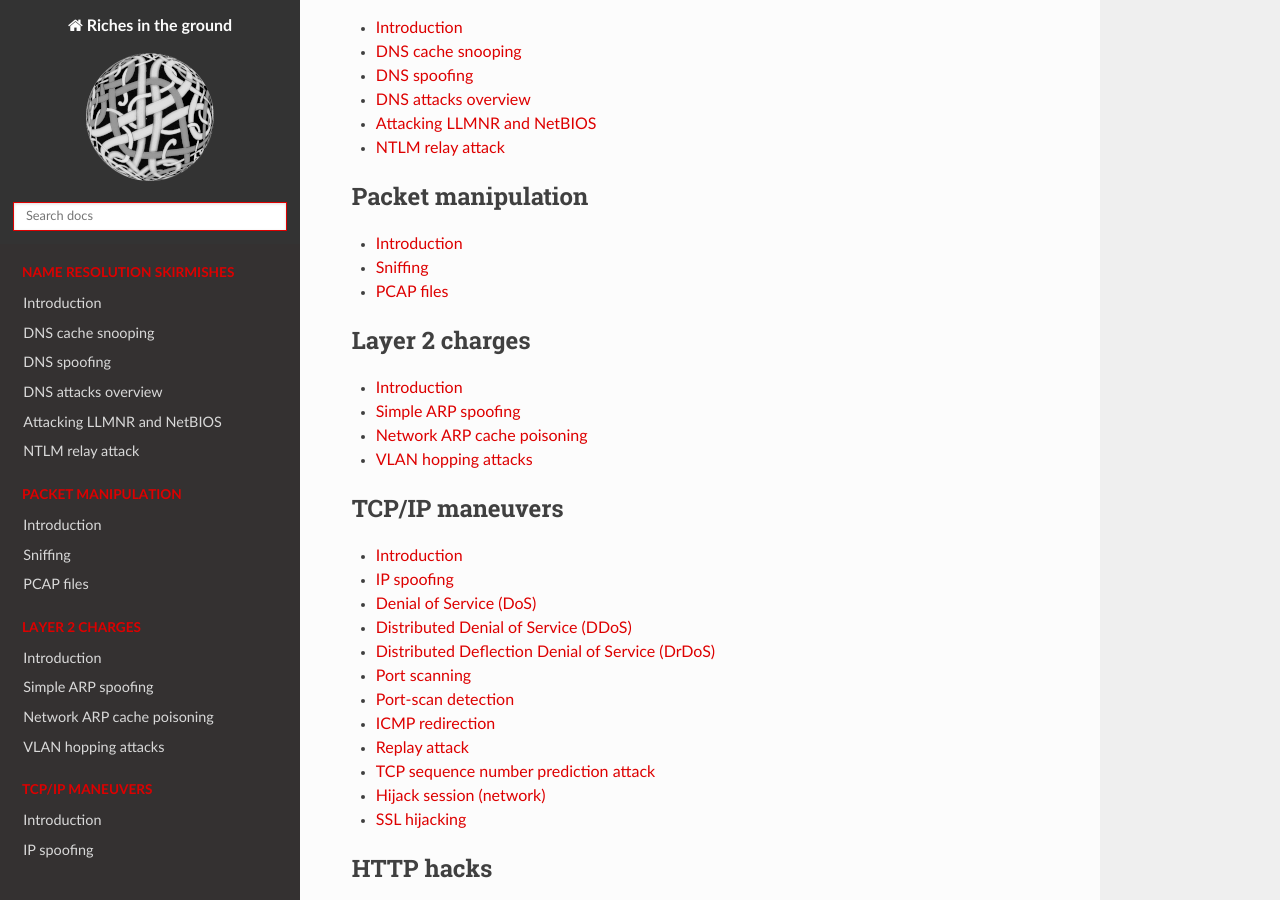
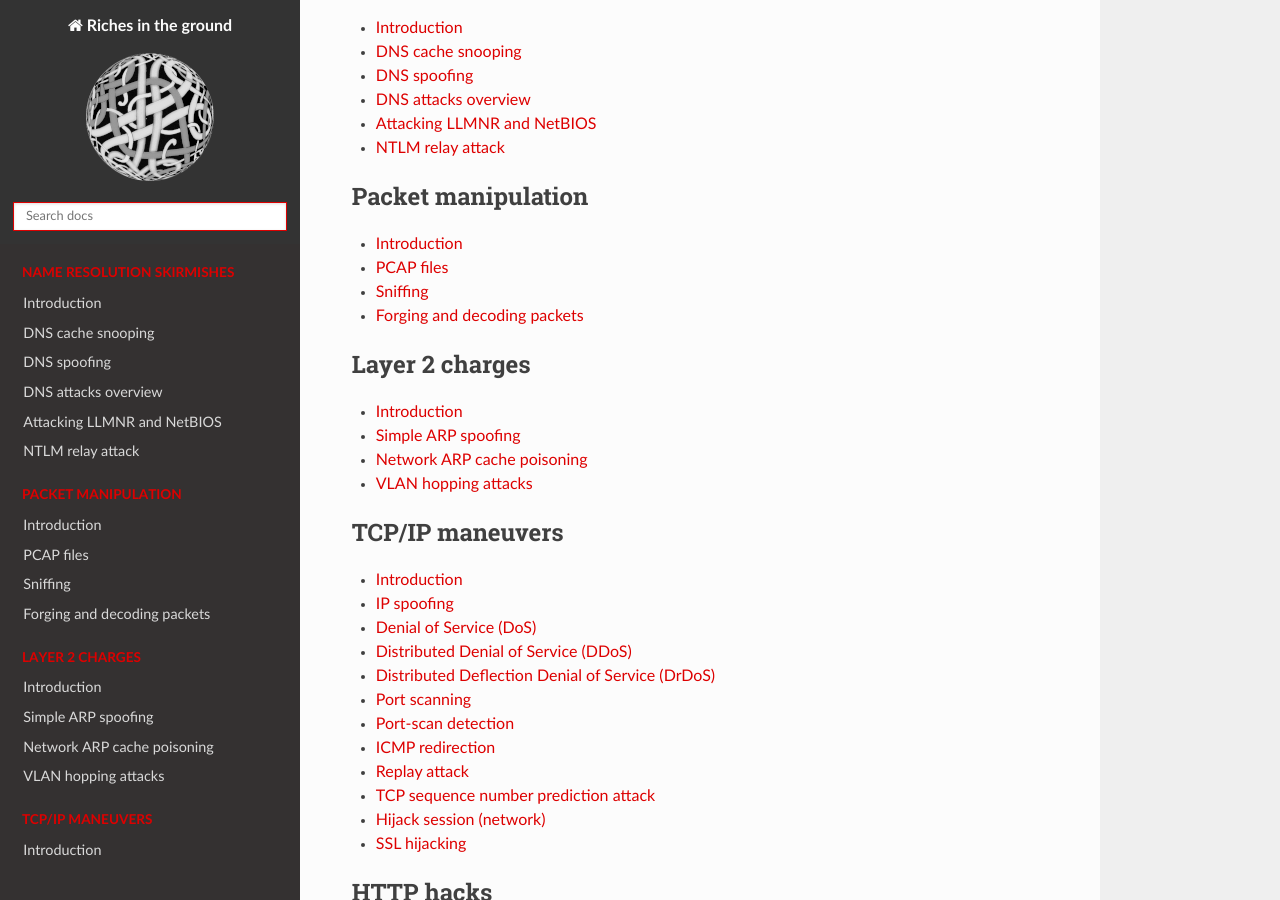
Before and after one commit to tymyrddin/red-network, a Sphinx documentation site: the page built from source/index.rst, in a window 1280 px wide and 900 px high, scrolled down 508 px. Built offline with Sphinx 7.4.7 and the Read the Docs theme 2.0.0, drawn with Linux system fonts in a browser that asks for light colours.

Commit message:
Version 0.1

```diff
--- a/source/docs/packet-manipulation/README.md
+++ b/source/docs/packet-manipulation/README.md
@@ -24,3 +24,4 @@ what is asked after authentication.
 
 * [PCAP files](PCAP-dumps.md)
 * [Sniffing](sniffing.md)
+* [Forging and decoding packets](forging.md)
--- a/source/index.rst
+++ b/source/index.rst
@@ -24,8 +24,9 @@ Riches in the ground
    :caption: Packet manipulation
 
    docs/packet-manipulation/README.md
+   docs/packet-manipulation/PCAP-dumps.md
    docs/packet-manipulation/sniffing.md
-   docs/packet-manipulation/PCAP-dumps.md
+   docs/packet-manipulation/forging.md
 
 .. toctree::
    :glob:
```
Also changed, not shown: source/docs/layer2/vlan-hopping.md (+4 -1 lines), source/docs/packet-manipulation/forging.md (added, +14 -0 lines).
